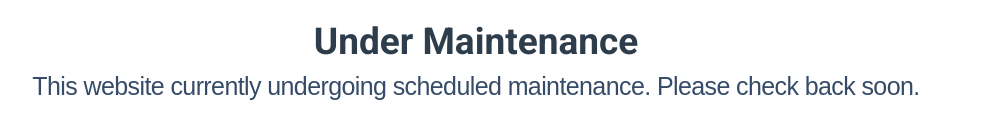
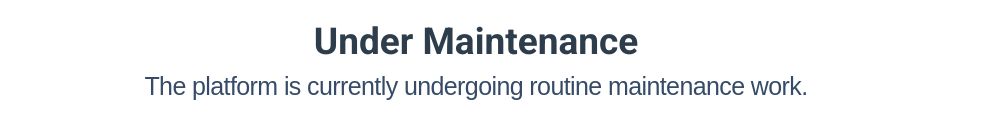
Before and after one commit to EyupAlagoz/saas-maintenance, a plain HTML site: page index.html in a window 1280 px wide. Shown: the part 486-624 px from the top of the page, without its empty margins (164-1171 px from the left). Drawn offline with Linux system fonts and the light colour scheme.

Commit message:
index updated

```diff
--- a/index.html
+++ b/index.html
@@ -28,7 +28,7 @@
 
 		 	 <div style="text-align:center;"><img class="arb2" src="img/core-img/xglobalaihub-logo.png.pagespeed.ic.ehE90h43Fh.webp" alt=""></div>
 			<h2 class="cy" style="padding-top:10px;"> Under Maintenance</h2>
-			<p class="texting">This website currently undergoing scheduled maintenance. Please check back soon.</p>
+			<p class="texting">The platform is currently undergoing routine maintenance work.</p>
 
 
 
```
